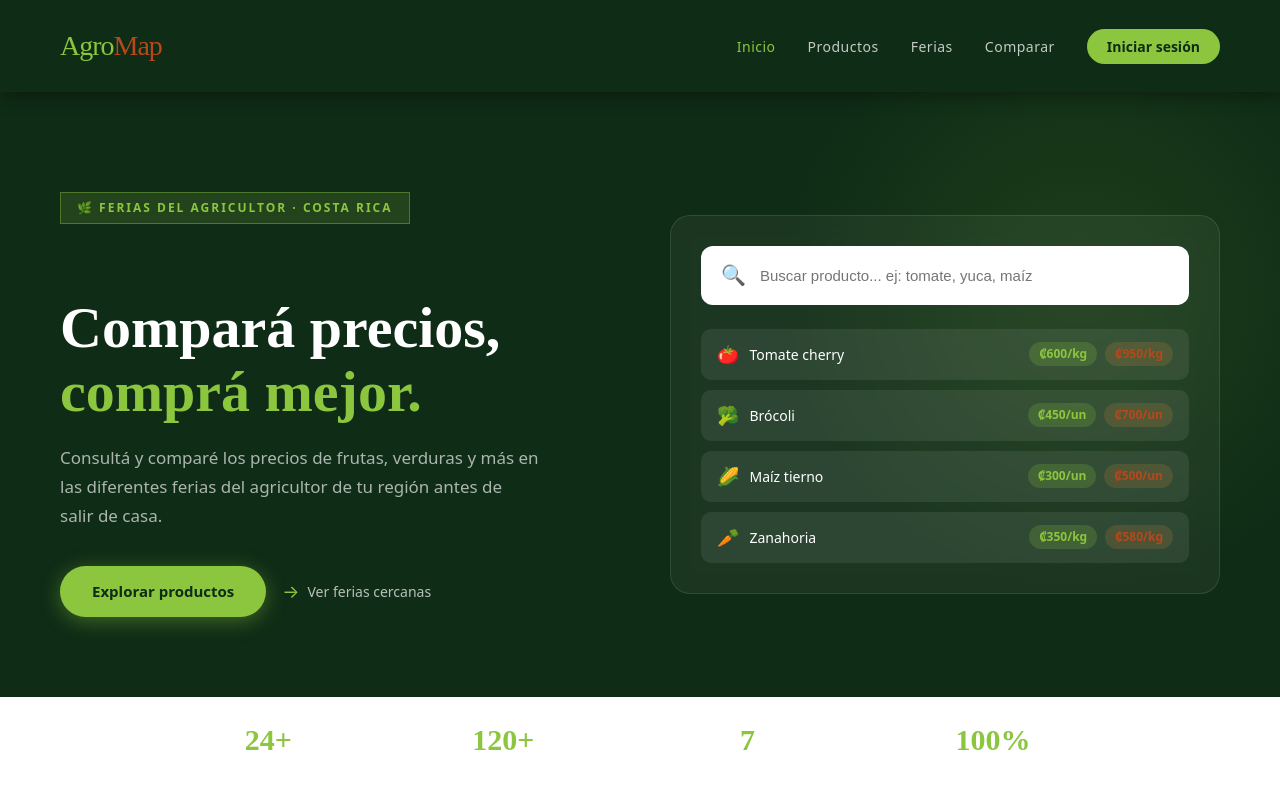
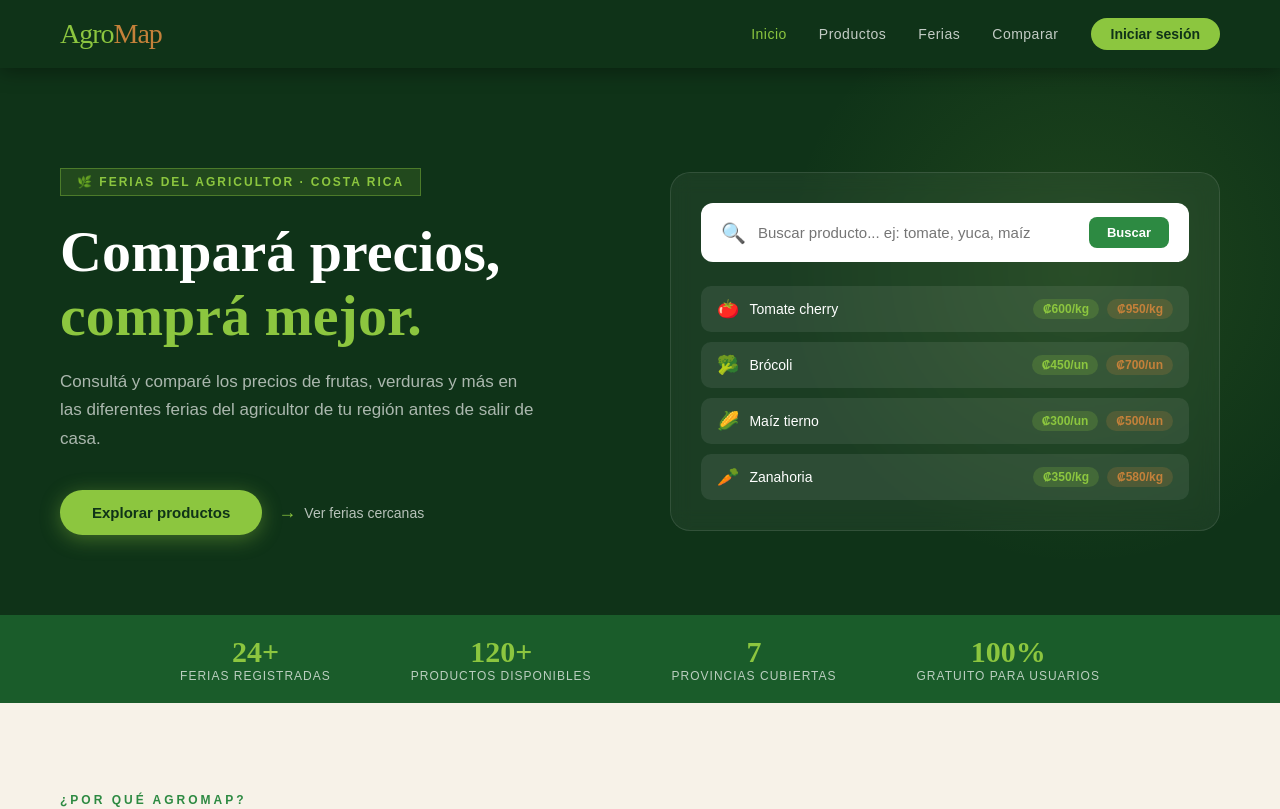
Before and after one commit to sduartecfwd09-collab/Semilla-digital, a React (Vite) app: page / in a window 1280 px wide. Shown: the top 809 px of the page. Built offline with nearby package versions, Linux system fonts and the light colour scheme.

Commit message:
Login y Comparar listos

```diff
--- a/index.html
+++ b/index.html
@@ -4,7 +4,7 @@
     <meta charset="UTF-8" />
     <link rel="icon" type="image/svg+xml" href="/vite.svg" />
     <meta name="viewport" content="width=device-width, initial-scale=1.0" />
-    <title>segundapracticareact</title>
+    <title>AgroMap</title>
   </head>
   <body>
     <div id="root"></div>
--- a/src/App.jsx
+++ b/src/App.jsx
@@ -5,10 +5,9 @@ function App() {
 
   return (
     <>
-
+    <div className="app-container">
       <Routing/>
-
-
+    </div>
     </>
   )
 }
--- a/src/index.css
+++ b/src/index.css
@@ -1,33 +1,46 @@
+
 :root {
-  font-family: system-ui, -apple-system, BlinkMacSystemFont, 'Segoe UI', sans-serif;
-  line-height: 1.5;
-  font-weight: 400;
-  font-synthesis: none;
-  text-rendering: optimizeLegibility;
-  -webkit-font-smoothing: antialiased;
-  -moz-osx-font-smoothing: grayscale;
+  --verde: #1a5c2a;
+  --verde-claro: #2d8a42;
+  --lima: #8cc63f;
+  --tierra: #c4813a;
+  --rojo: #e05252;
+  --crema: #f7f2e8;
+  --blanco: #ffffff;
+  --gris: #4a4a4a;
+  --fondo: #0f3318;
+}
 
-  /* Colores del sistema */
-  --fondo: #0f2c16;
-  --lima: #8cc63f;
-  --tierra: #b8471b;
+* {
+  margin: 0;
+  padding: 0;
+  box-sizing: border-box;
 }
 
 body {
-  margin: 0;
-  min-width: 320px;
-  min-height: 100vh;
-  background-color: #ffffff;
-  color: #111827;
+  font-family: 'DM Sans', sans-serif;
+  background: var(--crema);
+  color: var(--gris);
+  overflow-x: hidden;
 }
 
 a {
-  color: inherit;
   text-decoration: none;
 }
 
-*,
-*::before,
-*::after {
-  box-sizing: border-box;
+ul {
+  list-style: none;
 }
+
+button {
+  cursor: pointer;
+  font-family: 'DM Sans', sans-serif;
+}
+
+select {
+  font-family: 'DM Sans', sans-serif;
+}
+
+input {
+  font-family: 'DM Sans', sans-serif;
+}
--- a/src/pages/Home.jsx
+++ b/src/pages/Home.jsx
@@ -16,7 +16,6 @@ const Home = () => {
       <FeaturesSection />
       <FeriasGrid />
       <Footer />
-      <Compare />
     </div>
   )
 }
```
Also changed, not shown: src/routes/Routing.jsx (+4 -4 lines).
